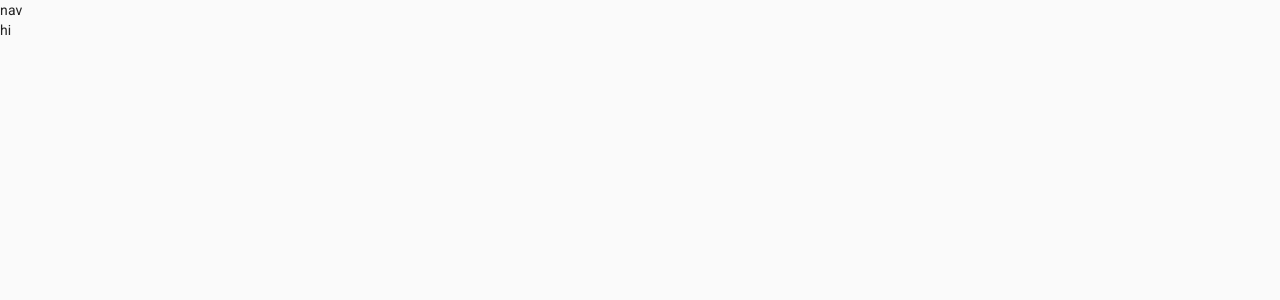
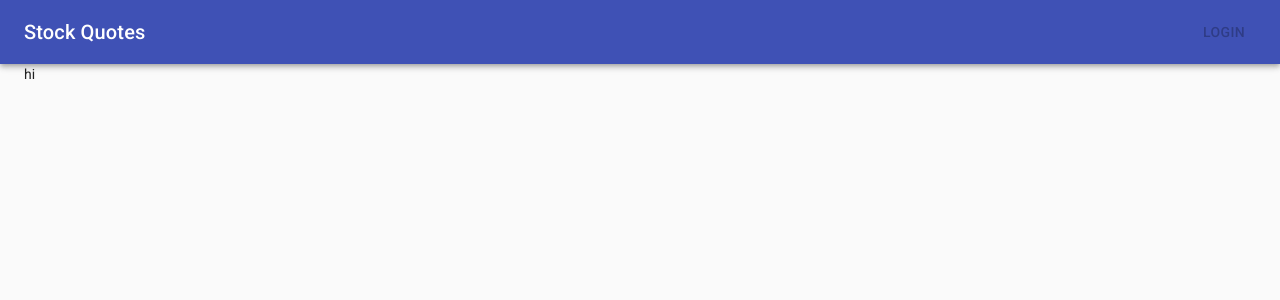
Before and after one commit to brygrill/stock-quote, a Next.js app: page / in a window 1280 px wide. Shown: the top 300 px of the page. Built offline with nearby package versions, Linux system fonts and the light colour scheme.

Commit message:
add simple nav

```diff
--- /dev/null
+++ b/components/Nav.tsx
@@ -0,0 +1,33 @@
+import React from 'react';
+
+import { AppBar, Typography, Toolbar, Button } from '@material-ui/core';
+import { makeStyles } from '@material-ui/core/styles';
+
+const useStyles = makeStyles((theme) => ({
+  root: {
+    flexGrow: 1,
+  },
+  title: {
+    flexGrow: 1,
+  },
+}));
+
+const Nav = () => {
+  const classes = useStyles();
+  return (
+    <div className={classes.root}>
+      <AppBar position="static">
+        <Toolbar>
+          <Typography variant="h6" className={classes.title}>
+            Stock Quotes
+          </Typography>
+          <Button color="inherit" disabled>
+            Login
+          </Button>
+        </Toolbar>
+      </AppBar>
+    </div>
+  );
+};
+
+export default Nav;
--- a/components/Wrapper.tsx
+++ b/components/Wrapper.tsx
@@ -1,17 +1,22 @@
 import React from 'react';
 import Head from 'next/head';
-import CssBaseline from '@material-ui/core/CssBaseline';
+import { CssBaseline, Container } from '@material-ui/core';
+
+import Nav from './Nav';
 
 const Wrapper = ({ title = 'Stock Quote', children }) => (
   <>
     <Head>
       <title>{title}</title>
       <link rel="icon" href="/favicon.ico" />
-      <link rel="stylesheet" href="https://fonts.googleapis.com/css?family=Roboto:300,400,500"></link>
+      <link
+        rel="stylesheet"
+        href="https://fonts.googleapis.com/css?family=Roboto:300,400,500"
+      ></link>
     </Head>
     <CssBaseline />
-    <div>nav</div>
-    <main>{children}</main>
+    <Nav />
+    <Container>{children}</Container>
   </>
 );
 
```
